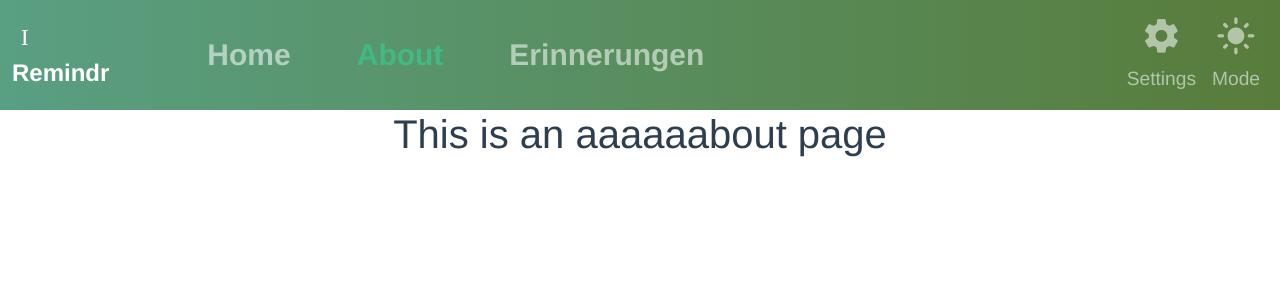
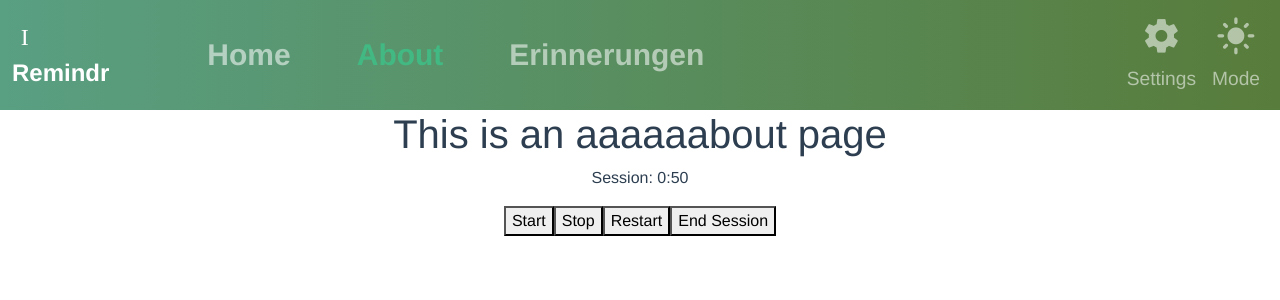
Before and after one commit to LauraWozniak/Frontend, a Vue app: page /about in a window 1280 px wide. Shown: the top 300 px of the page. Built offline with nearby package versions, Linux system fonts and the light colour scheme.

Commit message:
Pomodotimer (working but ugly)

```diff
--- /dev/null
+++ b/src/components/TimerClock.vue
@@ -0,0 +1,84 @@
+<template>
+  <div>
+    <p>{{ timerType }}: {{ formatTime(timerCount) }}</p>
+    <button @click="start">Start</button>
+    <button @click="stop">Stop</button>
+    <button @click="restart">Restart</button>
+    <button @click="endSession">End Session</button>
+  </div>
+</template>
+
+<script>
+export default {
+  data () {
+    return {
+      timerEnabled: false,
+      timerCount: 50, // 50 seconds (minutes would be 50 * 60)
+      timerType: 'Session',
+      timerIntervalId: null // To keep track of the interval ID
+    }
+  },
+  watch: {
+    timerEnabled (value) {
+      if (value) {
+        this.startTimer()
+      }
+    },
+    timerCount (value) {
+      if (value === 0) {
+        this.timerEnabled = false
+        this.handleTimerEnd()
+      }
+    }
+  },
+  methods: {
+    start () {
+      this.timerEnabled = true
+    },
+    stop () {
+      this.timerEnabled = false
+      this.clearTimerInterval()
+    },
+    restart () {
+      this.timerCount = 50 // 50 seconds (minutes would be 50 * 60)
+      this.timerType = 'Session'
+      this.startTimer()
+    },
+    endSession () {
+      this.timerEnabled = false
+      this.timerCount = 10 // 10 seconds (minutes would be 10 * 60)
+      this.timerType = 'Break'
+      this.startTimer() // Start the break timer immediately
+    },
+    startTimer () {
+      this.clearTimerInterval()
+      this.timerIntervalId = setInterval(() => {
+        if (this.timerCount > 0 && this.timerEnabled) {
+          this.timerCount--
+        }
+      }, 1000)
+    },
+    clearTimerInterval () {
+      clearInterval(this.timerIntervalId)// Bugfix clear the time to make start stop work if pressed after eachother
+    },
+    handleTimerEnd () {
+      if (this.timerType === 'Session') {
+        // Switch to break timer (10 minutes)
+        this.timerCount = 10 // 10 seconds (minutes would be 10 * 60)
+        this.timerType = 'Break'
+        this.startTimer()
+      } else {
+        this.timerCount = 50 // 50 seconds (minutes would be 50 * 60)
+        this.timerType = 'Session'
+      }
+      // Optionally, you can add a notification or some indication that a new phase has started.
+      // For example: alert(`Time for ${this.timerType}!`);
+    },
+    formatTime (seconds) {
+      const minutes = Math.floor(seconds / 60)
+      const remainingSeconds = seconds % 60
+      return `${minutes}:${remainingSeconds < 10 ? '0' : ''}${remainingSeconds}`
+    }
+  }
+}
+</script>
--- a/src/views/AboutView.vue
+++ b/src/views/AboutView.vue
@@ -1,5 +1,15 @@
 <template>
   <div class="about">
     <h1>This is an aaaaaabout page</h1>
+    <TimerClock />
   </div>
 </template>
+<script>
+import TimerClock from '@/components/TimerClock.vue'
+
+export default {
+  components: {
+    TimerClock
+  }
+}
+</script>
```
